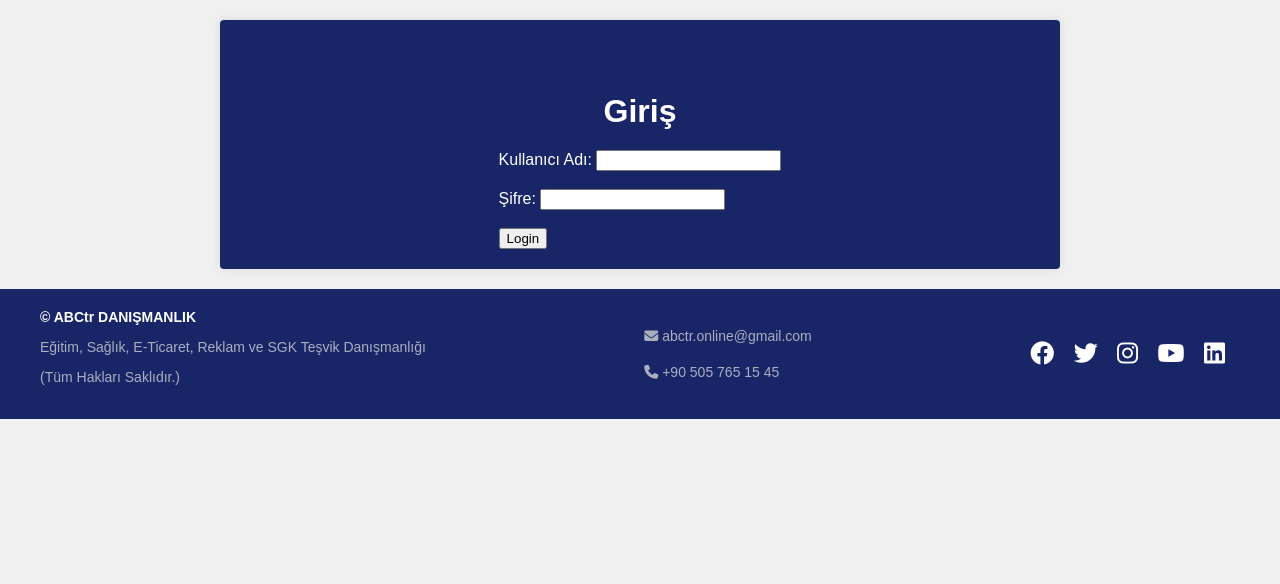
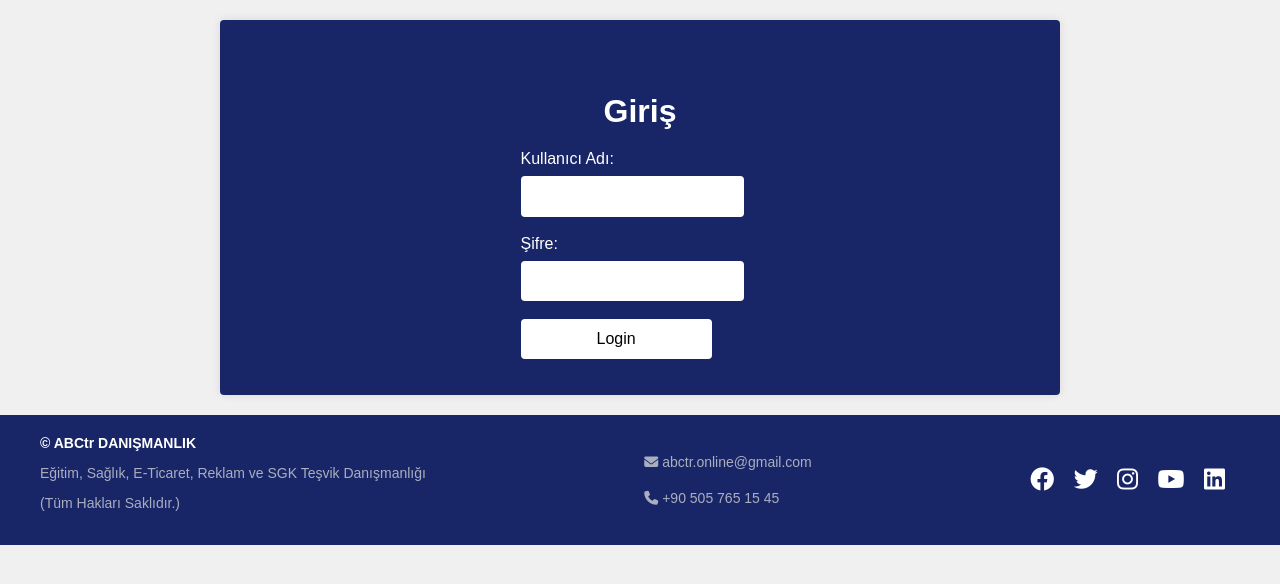
Before and after one commit to kaankanat/abctr, a Flask app: page / in a window 1280 px wide. Shown: the part 150-734 px from the top of the page. Run offline with Flask 3, Linux system fonts and the light colour scheme.

Commit message:
edit style

```diff
--- a/static/style.css
+++ b/static/style.css
@@ -269,7 +269,7 @@ table.person-table td {
 
 }
 
-.form-group input,select {
+.form-group input,select,button {
     background-color:white;
     width: 80%;
     padding: 0.7rem 1rem;
--- a/templates/company_info_form.html
+++ b/templates/company_info_form.html
@@ -26,6 +26,7 @@
             </ul>
         {% endif %}
     {% endwith %}
+    <div class="form-group">
         <form method="POST" action="{{ url_for('company_info_form') }}">
             <h2>İşletmenin Bilgileri</h2>
             <label for="company_name">Ünvanı/Adı:</label>
@@ -70,6 +71,9 @@
 
             <input type="submit" value="Devam">
         </form>
+
+    </div>
+
     </div>
 </body>
 <footer class="footer">
--- a/templates/login.html
+++ b/templates/login.html
@@ -29,6 +29,7 @@
     {% if success_message %}
         <p class="success-message">{{ success_message }}</p>
     {% endif %}
+    <div class="form-group">
         <form method="POST" action="{{ url_for('login') }}">
             <label for="username">Kullanıcı Adı:</label>
             <input type="text" id="username" name="username" required><br><br>
@@ -41,7 +42,10 @@
             {% endif %}
 
             <button type="submit">Login</button>
+
+
         </form>
+    </div>
 </div>
 </body>
 <footer class="footer">
```
Also changed, not shown: instance/person.db. Lines whose indentation alone changed are shown as unchanged.
